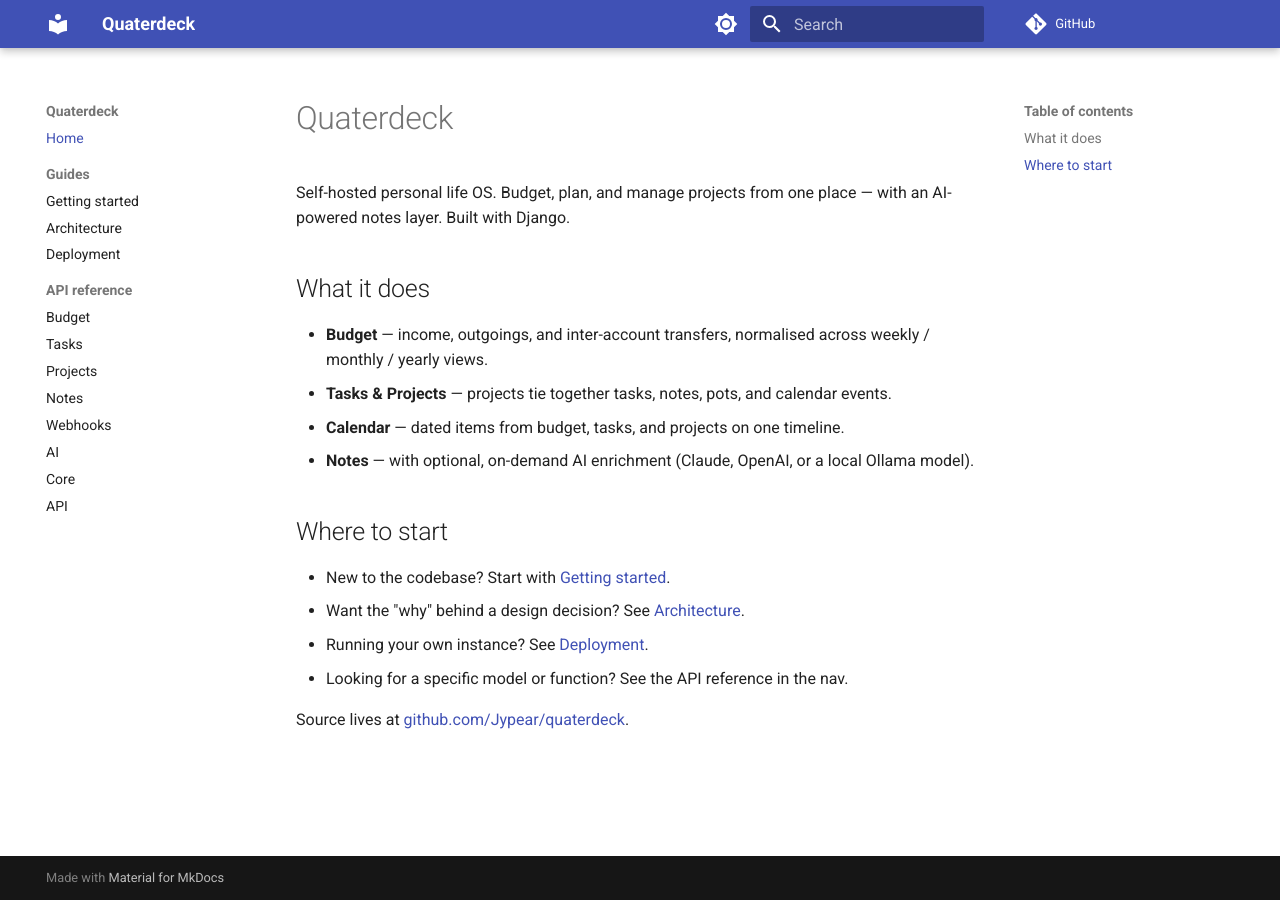
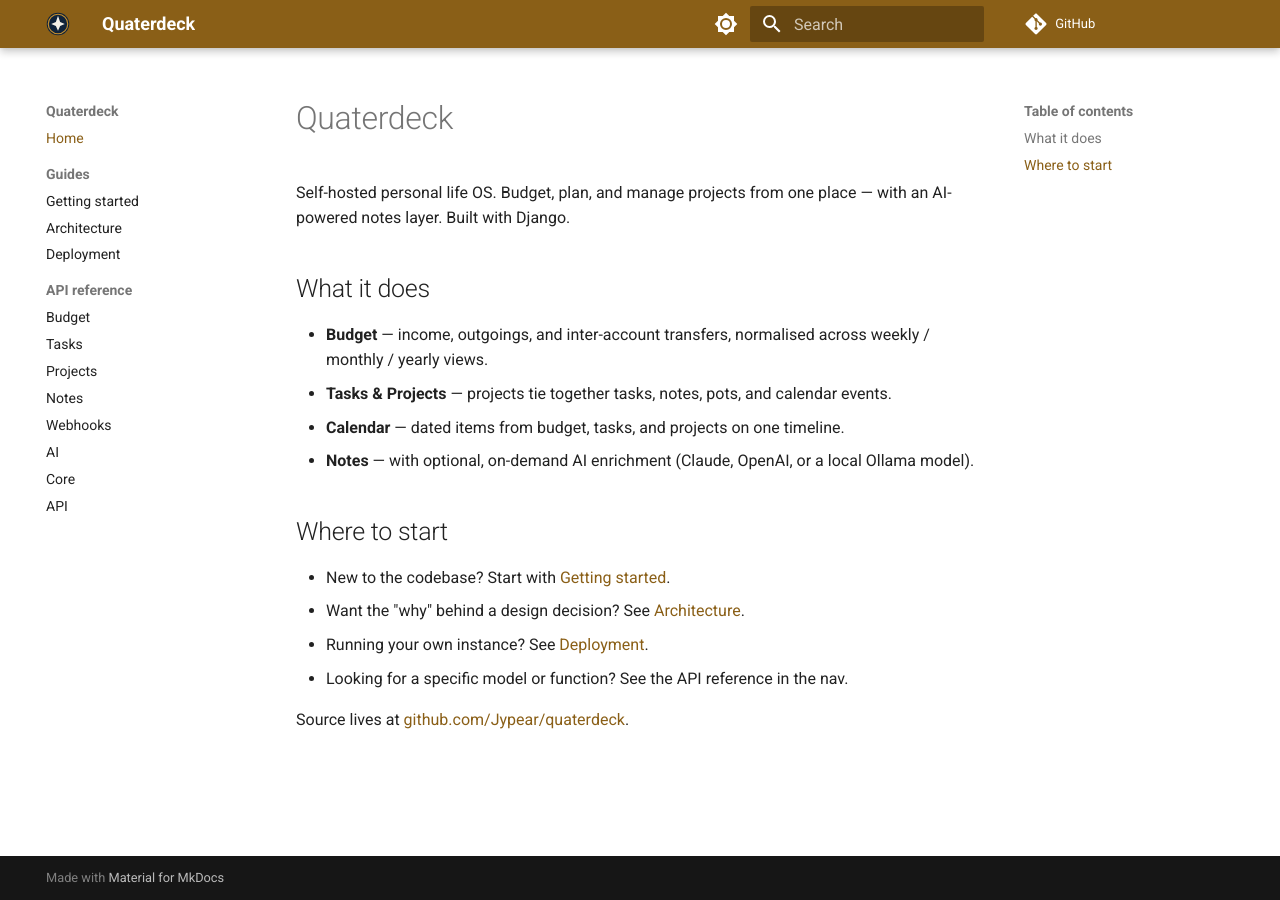
Before and after one commit to Jypear/quaterdeck, an MkDocs documentation site: the page built from docs/index.md, in a window 1280 px wide. Built offline with MkDocs 1.6.1 and Material for MkDocs 9.7.7, drawn with Linux system fonts in a browser that asks for light colours; comment, search, counter and statistics services are not loaded.

Commit message:
Add Quaterdeck branding to README and the MkDocs site
  - README.md: centered logo + title header, using the existing self-colored static/img/favicon.svg mark (not logo.svg, which relies on currentColor and needs an app CSS context to
  show any color).
  - mkdocs.yml: set theme.logo / theme.favicon to a copy of the same mark, and added extra_css.
  - docs/assets/logo.svg: copy of the brand mark for the docs site to serve locally (no external asset host).
  - docs/stylesheets/extra.css: overrides Material's default indigo palette with the app's real brand hex values (from static/css/quaterdeck.css) for both light and dark doc themes,
  so the published docs match the app's look instead of generic Material blue.

```diff
--- /dev/null
+++ b/docs/stylesheets/extra.css
@@ -0,0 +1,15 @@
+/* Match the app's own brand palette (static/css/quaterdeck.css) instead of
+   Material's default indigo. */
+[data-md-color-scheme="default"] {
+  --md-primary-fg-color: #8a5f17; /* brass-deep — light-mode primary in the app */
+  --md-primary-fg-color--light: #c8912f; /* brass */
+  --md-primary-fg-color--dark: #10233a; /* navy */
+  --md-accent-fg-color: #3e7c74; /* verdigris */
+}
+
+[data-md-color-scheme="slate"] {
+  --md-primary-fg-color: #10233a; /* navy — dark-mode surface in the app */
+  --md-primary-fg-color--light: #182f4b;
+  --md-primary-fg-color--dark: #0a1420;
+  --md-accent-fg-color: #c8912f; /* brass — dark-mode primary in the app */
+}
--- a/mkdocs.yml
+++ b/mkdocs.yml
@@ -4,6 +4,8 @@ repo_url: https://github.com/Jypear/quaterdeck
 
 theme:
   name: material
+  logo: assets/logo.svg
+  favicon: assets/logo.svg
   features:
     - navigation.sections
     - content.code.copy
@@ -12,6 +14,9 @@ theme:
       toggle: { icon: material/brightness-7, name: Dark mode }
     - scheme: slate
       toggle: { icon: material/brightness-4, name: Light mode }
+
+extra_css:
+  - stylesheets/extra.css
 
 plugins:
   - search
```
Also changed, not shown: README.md (+5 -2 lines), docs/assets/logo.svg (added).
